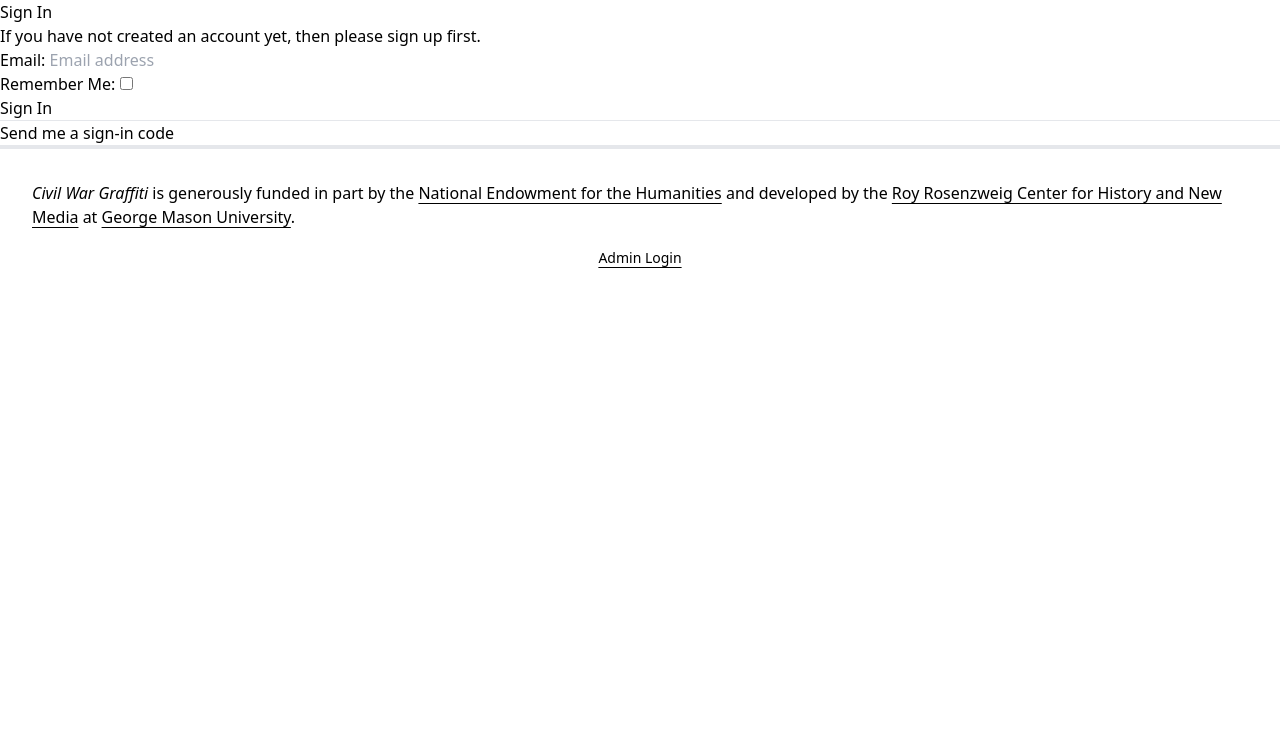
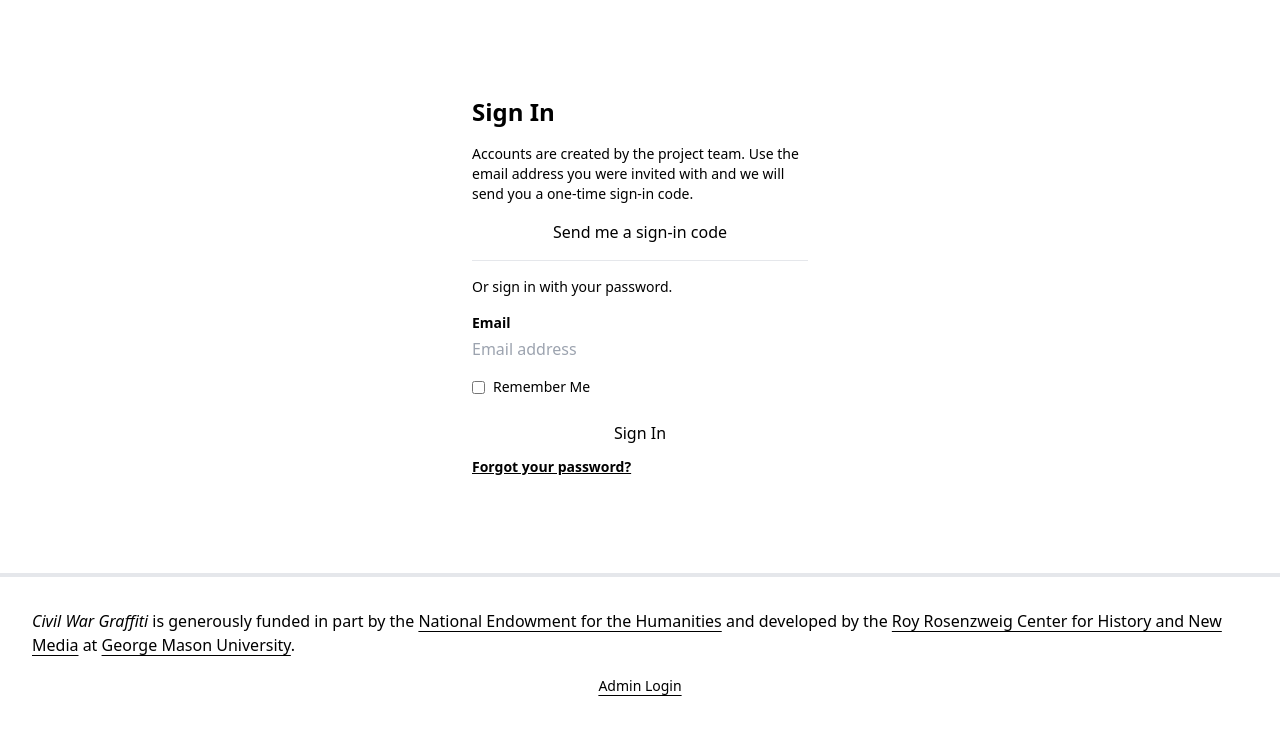
Before and after one commit to chnm/graffitihouse, a Django app: page /accounts/login/ in a window 1280 px wide. Shown: the part 65-800 px from the top of the page. Run offline with Django 4.2, Linux system fonts and the light colour scheme; parts of the project's set-up code (start-up, migrations or seed data) failed here and were passed over; some libraries are stand-ins or nearby versions.

Commit message:
feat(accounts): style allauth pages to match the site
Override allauth's element templates with the site's Tailwind classes
and wrap entrance pages in a card inside the site layout. The login
page leads with the email sign-in code since accounts are invite-only.

Co-Authored-By: Claude Fable 5.1 <noreply@anthropic.com>
Claude-Session: https://claude.ai/code/session_01BSDyetQqL3o7WKudP23oUv

```diff
--- /dev/null
+++ b/templates/account/login.html
@@ -0,0 +1,27 @@
+{% extends "account/base_entrance.html" %}
+{% load i18n allauth account %}
+{% block head_title %}{% trans "Sign In" %}{% endblock head_title %}
+{% block content %}
+  {% element h1 %}{% trans "Sign In" %}{% endelement %}
+  {% element p %}
+    {% blocktranslate %}Accounts are created by the project team. Use the email address you were invited with and we will send you a one-time sign-in code.{% endblocktranslate %}
+  {% endelement %}
+  {% element button href=request_login_code_url tags="prominent,login" %}
+    {% trans "Send me a sign-in code" %}
+  {% endelement %}
+  {% element hr %}{% endelement %}
+  {% element p %}{% trans "Or sign in with your password." %}{% endelement %}
+  {% url 'account_login' as login_url %}
+  {% url 'account_reset_password' as reset_url %}
+  {% element form form=form method="post" action=login_url tags="entrance,login" %}
+    {% slot body %}
+      {% csrf_token %}
+      {% element fields form=form unlabeled=True %}{% endelement %}
+      {{ redirect_field }}
+    {% endslot %}
+    {% slot actions %}
+      {% element button type="submit" tags="prominent,login,outline" %}{% trans "Sign In" %}{% endelement %}
+      {% element button href=reset_url tags="link" %}{% trans "Forgot your password?" %}{% endelement %}
+    {% endslot %}
+  {% endelement %}
+{% endblock content %}
--- /dev/null
+++ b/templates/allauth/elements/alert.html
@@ -0,0 +1,2 @@
+{% load allauth %}
+<div class="rounded-md border border-cwg-brick/40 bg-cwg-brick/5 px-4 py-3 text-sm text-cwg-ink">{% slot message %}{% endslot %}</div>
--- /dev/null
+++ b/templates/allauth/elements/button.html
@@ -0,0 +1,14 @@
+{% load allauth %}{% comment %} djlint:off {% endcomment %}
+{% if "link" in attrs.tags %}
+  <a href="{{ attrs.href }}" class="text-sm font-semibold text-cwg-brick underline">{% slot %}{% endslot %}</a>
+{% else %}
+  <{% if attrs.href %}a href="{{ attrs.href }}"{% else %}button{% endif %}
+    {% if attrs.form %}form="{{ attrs.form }}"{% endif %}
+    {% if attrs.id %}id="{{ attrs.id }}"{% endif %}
+    {% if attrs.name %}name="{{ attrs.name }}"{% endif %}
+    {% if attrs.value %}value="{{ attrs.value }}"{% endif %}
+    {% if attrs.type %}type="{{ attrs.type }}"{% endif %}
+    class="{% if "outline" in attrs.tags or "secondary" in attrs.tags %}btn-cwg-secondary{% else %}btn-cwg-primary{% endif %} block w-full text-center">
+    {% slot %}{% endslot %}
+  </{% if attrs.href %}a{% else %}button{% endif %}>
+{% endif %}
--- /dev/null
+++ b/templates/allauth/elements/button_group.html
@@ -0,0 +1 @@
+{% load allauth %}<div class="flex flex-col gap-3">{% slot %}{% endslot %}</div>
--- /dev/null
+++ b/templates/allauth/elements/fields.html
@@ -0,0 +1,15 @@
+{% for error in attrs.form.non_field_errors %}
+  <p class="text-sm text-cwg-brick">{{ error }}</p>
+{% endfor %}
+{% for field in attrs.form %}
+  <div class="space-y-1">
+    {% if field.field.widget.input_type == "checkbox" %}
+      <label class="flex items-center gap-2 text-sm text-cwg-ink">{{ field }} {{ field.label }}</label>
+    {% else %}
+      <label for="{{ field.id_for_label }}" class="block text-sm font-semibold text-cwg-ink">{{ field.label }}</label>
+      {{ field }}
+    {% endif %}
+    {% if field.help_text %}<p class="text-xs text-cwg-ink/60">{{ field.help_text|safe }}</p>{% endif %}
+    {% for error in field.errors %}<p class="text-sm text-cwg-brick">{{ error }}</p>{% endfor %}
+  </div>
+{% endfor %}
--- /dev/null
+++ b/templates/allauth/elements/form.html
@@ -0,0 +1,5 @@
+{% load allauth %}
+<form method="{{ attrs.method }}" {% if attrs.action %}action="{{ attrs.action }}"{% endif %} class="form-cwg space-y-4">
+  {% slot body %}{% endslot %}
+  <div class="flex flex-col gap-3 pt-2">{% slot actions %}{% endslot %}</div>
+</form>
--- /dev/null
+++ b/templates/allauth/elements/h1.html
@@ -0,0 +1 @@
+{% load allauth %}<h1 class="text-2xl font-bold text-cwg-ink">{% slot %}{% endslot %}</h1>
--- /dev/null
+++ b/templates/allauth/elements/h2.html
@@ -0,0 +1 @@
+{% load allauth %}<h2 class="text-xl font-semibold text-cwg-ink">{% slot %}{% endslot %}</h2>
--- /dev/null
+++ b/templates/allauth/elements/hr.html
@@ -0,0 +1 @@
+<hr class="border-cwg-paper-dark">
--- /dev/null
+++ b/templates/allauth/elements/p.html
@@ -0,0 +1 @@
+{% load allauth %}<p class="text-sm text-cwg-ink/80 [&_a]:font-semibold [&_a]:text-cwg-brick [&_a]:underline">{% slot %}{% endslot %}</p>
--- a/templates/allauth/layouts/base.html
+++ b/templates/allauth/layouts/base.html
@@ -1,2 +1,12 @@
 {% extends "base.html" %}
 {% block title %}{% block head_title %}{% endblock head_title %} · Graffiti House{% endblock title %}
+{% block main %}
+  <div class="mx-auto max-w-md px-4 py-16 sm:px-6">
+    {% for message in messages %}
+      <div class="mb-4 rounded-md border border-cwg-brass-light bg-cwg-paper-dark px-4 py-3 text-sm text-cwg-ink">{{ message }}</div>
+    {% endfor %}
+    <div class="card-cwg p-6 sm:p-8 space-y-4">
+      {% block content %}{% endblock content %}
+    </div>
+  </div>
+{% endblock main %}
--- a/templates/base.html
+++ b/templates/base.html
@@ -94,7 +94,7 @@
       </div>
     </nav>
 
-    <main>{% block content %} {% endblock %}</main>
+    <main>{% block main %}{% block content %} {% endblock %}{% endblock %}</main>
 
     <footer class="border-t-4 border-cwg-brass bg-cwg-ink">
       <div class="max-w-7xl mx-auto px-4 sm:px-6 lg:px-8 py-8">
```
Also changed, not shown: templates/allauth/elements/panel.html (added, +8 -0 lines), theme/static_src/src/styles.css (+10 -0 lines).
